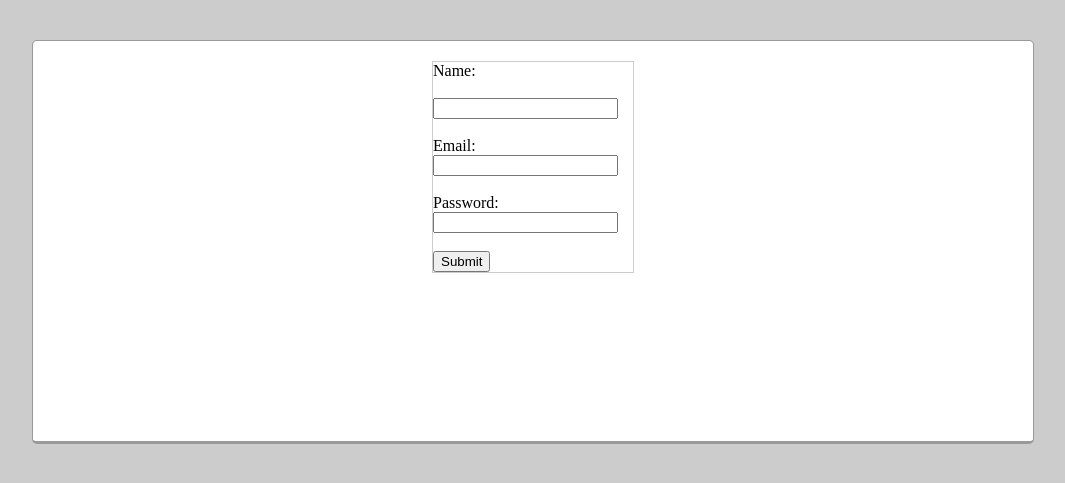
After one commit to guilmarc/MAMP, a PHP site: page /signup.php in a window 1280 px wide. The commit adds this page. Shown: the top 483 px of the page, without its empty margins (107-1172 px from the left). Run offline with PHP 8.4, Linux system fonts and the light colour scheme.

Commit message:
signup.php added

```diff
--- a/www/udemy2/index.php
+++ b/www/udemy2/index.php
@@ -44,6 +44,8 @@ if(isset($_POST['submit']))
 
 		$imageExt = explode(".", $image)[1];
 
+		if (strtoupper($imageExt) == 'PNG' || strtoupper($imageExt) == 'JPG') {
+
 			$image = rand(0, 100000).rand(0, 100000).rand(0, 100000).time().".".$imageExt;
 
 			$insertQuery = "INSERT INTO users (firstName, lastName, email, password, image) VALUES ('$firstName', '$lastName', '$email', '$password', '$image')";
@@ -55,6 +57,10 @@ if(isset($_POST['submit']))
 				}
 			} else {
 				$error = "Unable to INSERT " . $image . " ";
+			}
+		}
+		else {
+			$error = "File must be an image";
 		}
 	}
 
--- /dev/null
+++ b/www/udemy2/signup.php
@@ -0,0 +1,84 @@
+<!doctype html>
+
+
+<?php
+
+
+	$con = mysqli_connect("localhost", "root", "root", "citizen");
+
+	if(mysqli_connect_errno()){
+		echo "Error occured thile connecting with database : " . mysqli_connect_errno();
+	}
+
+	$error = "";
+
+if(isset($_POST['name']) && isset($_POST['email']) & isset($_POST['password']))
+{
+	$name = $_POST['name'];
+	$email = $_POST['email'];
+	$password = $_POST['password'];
+
+	//echo $firstName . "<br>" . $lastName . "<br>" . $email . "<br>" . $password . "<br>" . $passwordConfirm . "<br>" . $image  . "<br>" . $imageSize;
+
+	if (strlen($name) < 6) {
+		$error = "Name is too short";
+	}
+	else if (!filter_var($email, FILTER_VALIDATE_EMAIL)){
+		$error = "Please enter a valid email address";
+	}
+	else if (strlen($password) < 6) {
+		$error = "Password must be greater than 6 characters";
+	}
+	else {
+		//$password = md5($password);
+
+		$insertQuery = "INSERT INTO users (name, email, password) VALUES ('$name', '$email', '$password')";
+
+		if (mysqli_query($con, $insertQuery) or die(mysqli_error($con))){
+			$error = "You are successfully registered";
+		} else {
+			$error = "Unable to INSERT " . $image . " ";
+		}
+	}
+
+}
+
+
+
+?>
+
+
+<html>
+
+	<head>
+		<title>Registration Page</title>
+		<link rel="stylesheet" href="css/styles.css"/>
+	</head>
+
+	<body>
+		<div id="error">
+		<?php
+			echo $error;
+		?>
+		</div>
+
+		<div id="wrapper">
+
+			<div id="formDiv">
+
+				<form method="POST" action="signup.php" enctype="multipart/form-data">
+					<label>Name:</label><br><br>
+					<input type="text" name="name" /><br><br>
+					<label>Email:</label><br>
+					<input type="text" name="email" /><br><br>
+					<label>Password:</label><br>
+					<input type="password" name="password" /><br><br>
+					<input type="submit" name="submit" />
+				</forms>
+
+			</div>
+
+		</div>
+
+	</body>
+</html>
```
Also changed, not shown: www/udemy2/signup.html (added, +83 -0 lines), 2 other files. Lines whose indentation alone changed are shown as unchanged.
